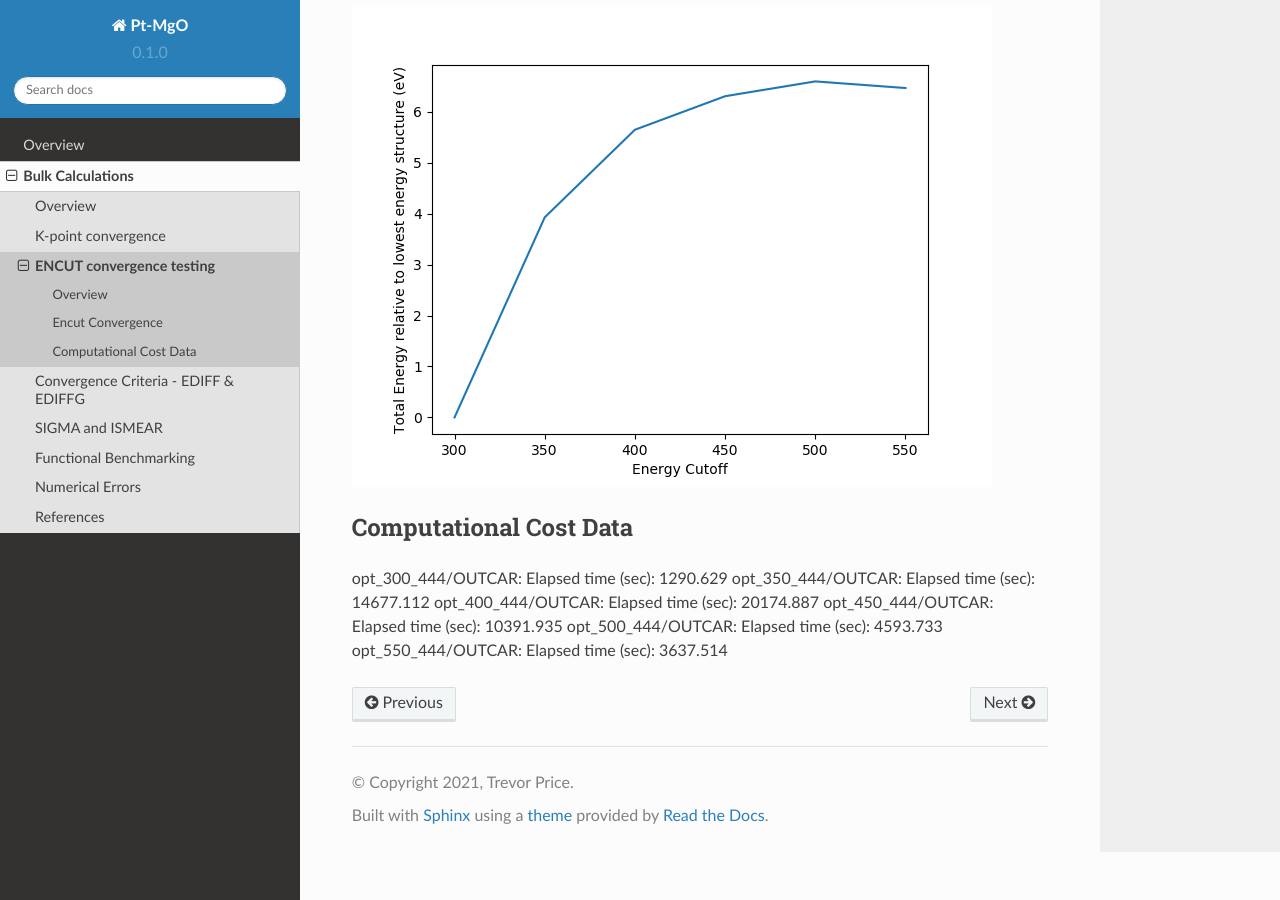
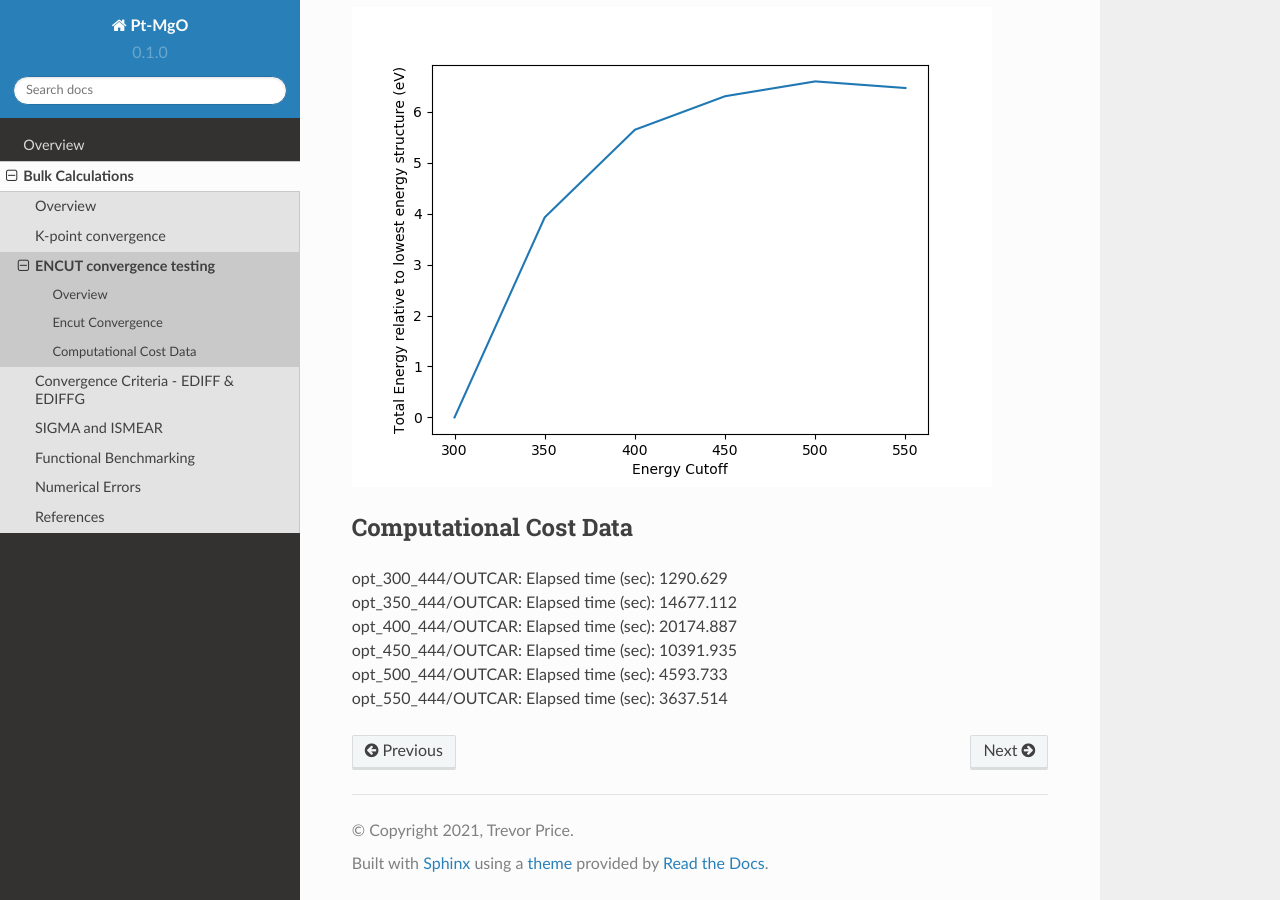
Before and after one commit to tdprice-858/Pt-MgO, a Sphinx documentation site: the page built from docs/source/bulk_calculations/encut_convergence.rst, in a window 1280 px wide and 900 px high, scrolled down 603 px. Built offline with Sphinx 7.4.7 and the Read the Docs theme 2.0.0, drawn with Linux system fonts in a browser that asks for light colours; pages that are not in the unit, such as notebooks, are missing from menus.

```diff
--- a/docs/source/bulk_calculations/encut_convergence.rst
+++ b/docs/source/bulk_calculations/encut_convergence.rst
@@ -21,9 +21,9 @@ Encut Convergence
 Computational Cost Data
 -------
 
-opt_300_444/OUTCAR:                         Elapsed time (sec):     1290.629
-opt_350_444/OUTCAR:                         Elapsed time (sec):    14677.112
-opt_400_444/OUTCAR:                         Elapsed time (sec):    20174.887
-opt_450_444/OUTCAR:                         Elapsed time (sec):    10391.935
-opt_500_444/OUTCAR:                         Elapsed time (sec):     4593.733
-opt_550_444/OUTCAR:                         Elapsed time (sec):     3637.514
+| opt_300_444/OUTCAR:                         Elapsed time (sec):     1290.629
+| opt_350_444/OUTCAR:                         Elapsed time (sec):    14677.112
+| opt_400_444/OUTCAR:                         Elapsed time (sec):    20174.887
+| opt_450_444/OUTCAR:                         Elapsed time (sec):    10391.935
+| opt_500_444/OUTCAR:                         Elapsed time (sec):     4593.733
+| opt_550_444/OUTCAR:                         Elapsed time (sec):     3637.514
```
